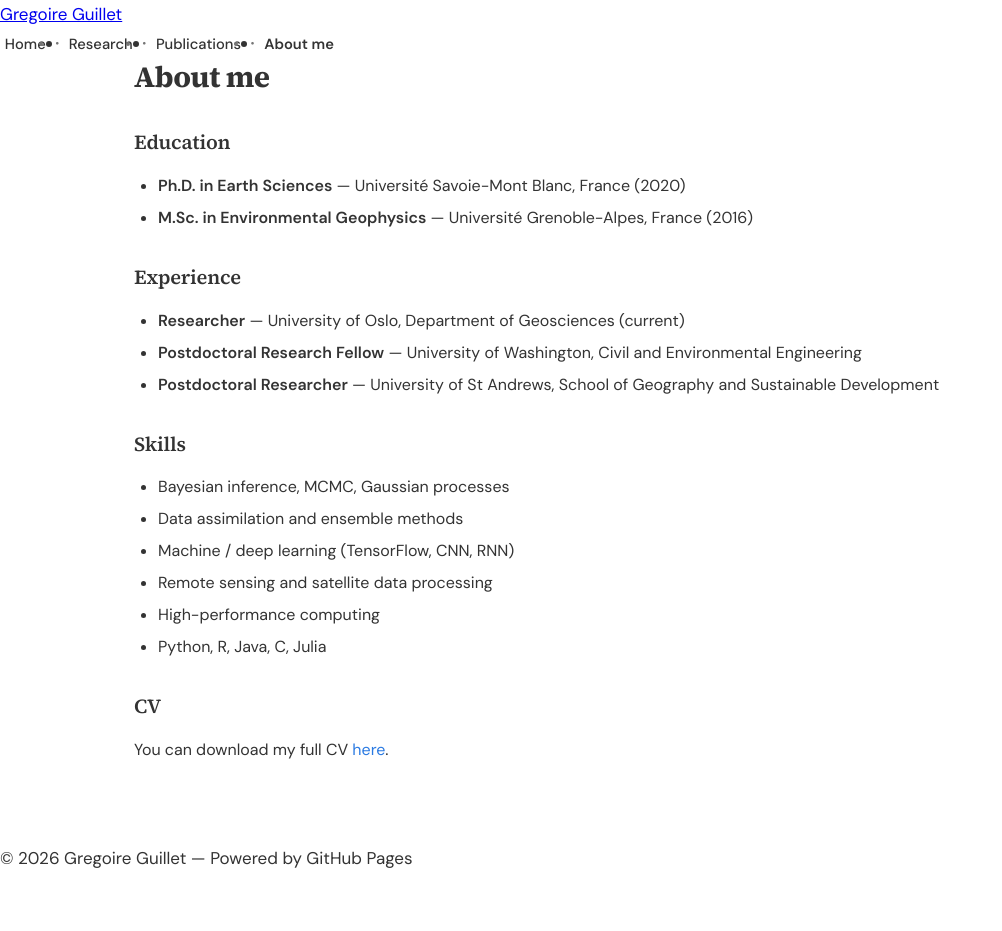
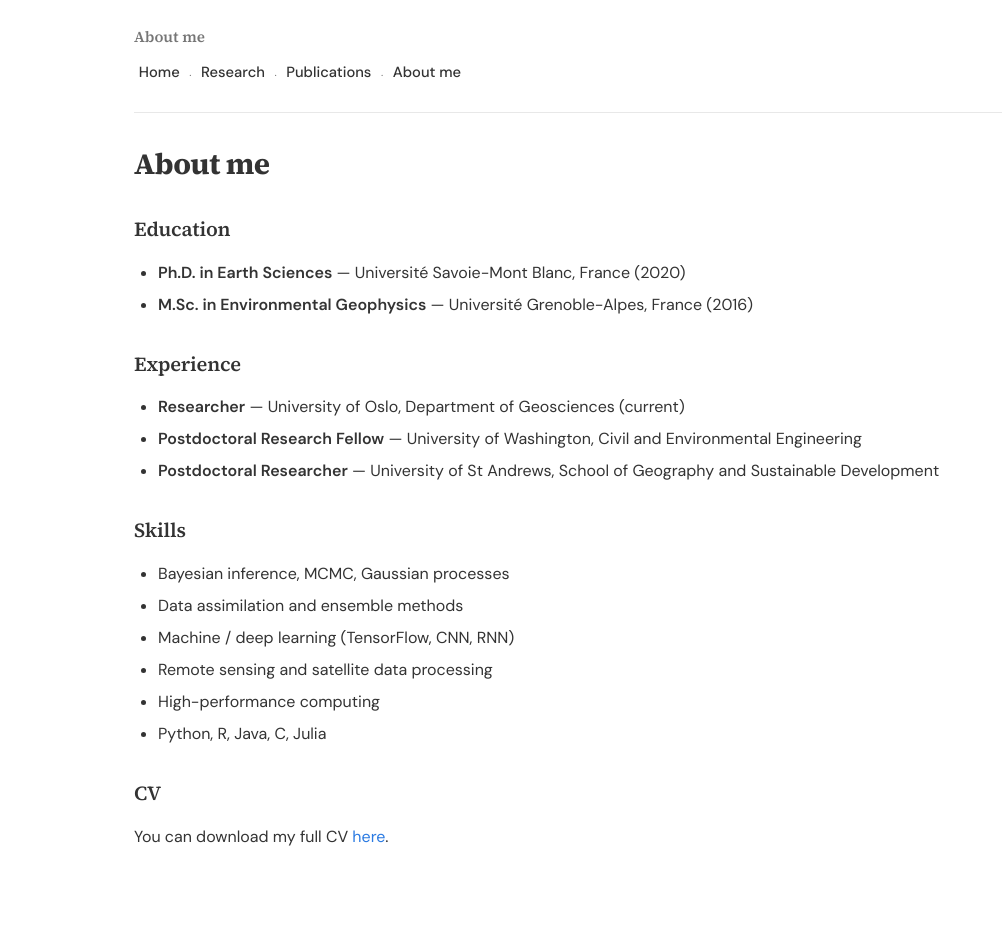
Before and after one commit to gregguillet/gregguillet.github.io, a Jekyll site: the page built from about.md, in a window 1280 px wide. Shown: the whole page, without its empty margins (0-1002 px from the left). Built offline with Jekyll 4.4.1, drawn with Linux system fonts in a browser that asks for light colours; before the commit the page ends 900 px from its top, so only the background shows below that.

Commit message:
Add files via upload

```diff
--- a/_layouts/default.html
+++ b/_layouts/default.html
@@ -3,43 +3,36 @@
 <head>
   <meta charset="UTF-8" />
   <meta name="viewport" content="width=device-width, initial-scale=1.0" />
-  <meta name="description" content="Grégoire Guillet — Cryosphere researcher at the University of Oslo. Bayesian methods, glaciology, data assimilation." />
-  <meta name="author" content="Grégoire Guillet" />
-  <meta property="og:title" content="{{ page.title }} — {{ site.title }}" />
-  <meta property="og:description" content="Research scientist at the University of Oslo." />
-  <meta property="og:type" content="website" />
-  <meta property="og:url" content="{{ page.url | absolute_url }}" />
-  <title>{{ page.title }} — {{ site.title }}</title>
+  <title>{% if page.title == "Home" %}{{ site.title }}{% else %}{{ page.title }}{% endif %}</title>
   <link rel="preconnect" href="https://fonts.googleapis.com" />
   <link rel="preconnect" href="https://fonts.gstatic.com" crossorigin />
   <link href="https://fonts.googleapis.com/css2?family=Source+Serif+4:opsz,wght@8..60,300;8..60,400;8..60,600;8..60,700&family=DM+Sans:wght@300;400;500;600&family=JetBrains+Mono:wght@400;500&display=swap" rel="stylesheet" />
   <link rel="stylesheet" href="{{ '/assets/css/style.css' | relative_url }}" />
-
 </head>
 <body>
 
-  <nav>
-    <div class="nav-inner">
-      <a href="{{ '/' | relative_url }}" class="nav-brand">{{ site.title }}</a>
-      <ul class="nav-links">
-        <li><a href="{{ '/' | relative_url }}" {% if page.url == '/' %}class="active"{% endif %}>Home</a></li>
-        <li class="dot">•</li>
-        <li><a href="{{ '/research' | relative_url }}" {% if page.url == '/research/' %}class="active"{% endif %}>Research</a></li>
-        <li class="dot">•</li>
-        <li><a href="{{ '/publications' | relative_url }}" {% if page.url == '/publications/' %}class="active"{% endif %}>Publications</a></li>
-        <li class="dot">•</li>
-        <li><a href="{{ '/about' | relative_url }}" {% if page.url == '/about/' %}class="active"{% endif %}>About me</a></li>
-      </ul>
-    </div>
-  </nav>
+  <header>
+    <nav>
+      <div class="nav-title">{{ page.title | default: "Home" }}</div>
+      <div class="nav-links">
+        {% for item in site.navigation %}
+          <a href="{{ item.url | relative_url }}" {% if page.url == item.url or page.url == item.url | append: "/" %}class="active"{% endif %}>{{ item.title }}</a>
+          {% unless forloop.last %}<span class="dot">.</span>{% endunless %}
+        {% endfor %}
+      </div>
+      <div class="nav-posts">
+        {% for post in site.posts limit:3 %}
+          <a href="{{ post.url | relative_url }}">{{ post.date | date: "%b %d, %Y" }}</a>
+          {% unless forloop.last %}<span class="dot">.</span>{% endunless %}
+        {% endfor %}
+      </div>
+    </nav>
+  </header>
 
   <main>
+    <hr />
     {{ content }}
   </main>
 
-  <footer>
-    &copy; {{ site.time | date: '%Y' }} {{ site.title }} &mdash; Powered by GitHub Pages
-  </footer>
-
 </body>
 </html>
```
